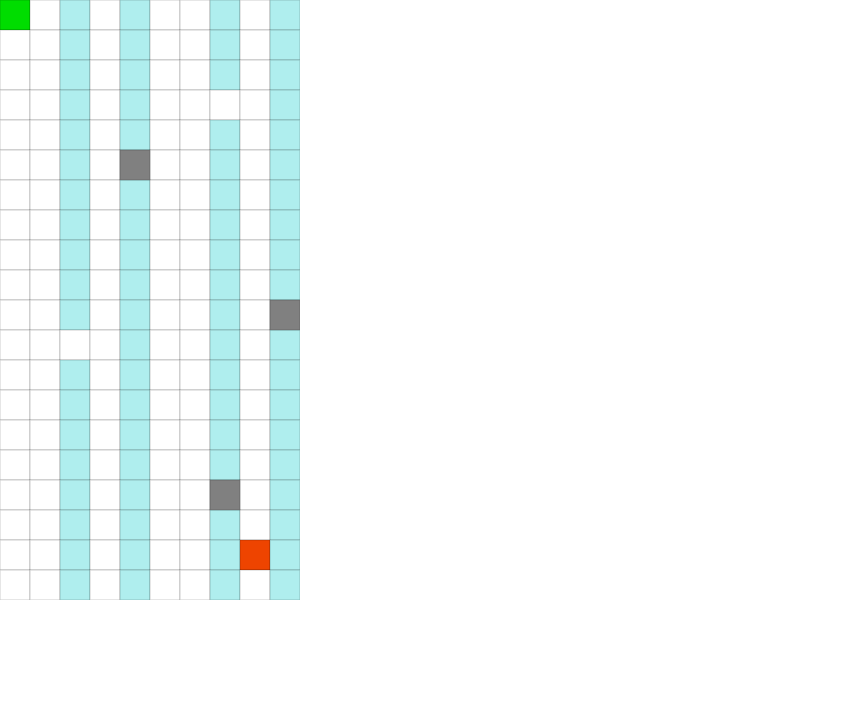
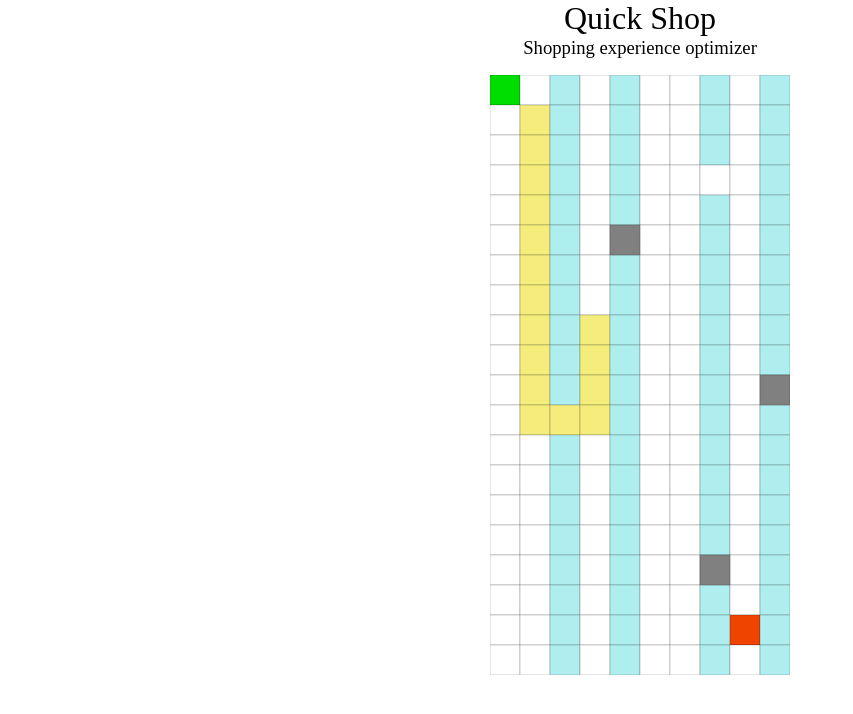
Before and after one commit to mumahack/QuickShop, a website: page public/index.html in a window 1280 px wide. Shown: the whole page, without its empty margins (0-853 px from the left). Drawn offline with Linux system fonts and the light colour scheme.

Commit message:
added path attibute

```diff
--- a/public/css/style.css
+++ b/public/css/style.css
@@ -2,6 +2,7 @@ body {
     padding: 0px;
     margin: 0px;
     overflow: hidden;
+    text-align: center;
 }
 
 input {
--- a/public/index.html
+++ b/public/index.html
@@ -29,8 +29,12 @@
     <script type="text/javascript" src="./js/main.js"></script>
   </head>
   <body>
+    <h1>Quick Shop</h1>
+    <h3>Shopping experience optimizer</h3>
+
+    </p>
+
     <div id="draw_area"></div>
-
     <div id="algorithm_panel" class="panel right_panel" style="display:none"/>
   </body>
 </html>
--- a/public/js/controller.js
+++ b/public/js/controller.js
@@ -496,6 +496,9 @@ $.extend(Controller, {
                     case 4:
                         this.setWalkableAt(i,j,false);
                     break;
+                    case 5:
+                        this.setPathAt(i,j);
+                    break;
                 }
 
             }
@@ -519,6 +522,9 @@ $.extend(Controller, {
         this.grid.setWalkableAt(gridX, gridY, walkable);
         View.setAttributeAt(gridX, gridY, 'walkable', walkable);
     },
+    setPathAt: function(gridX, gridY) {
+         View.setAttributeAt(gridX, gridY, 'path');
+    },
     isStartPos: function(gridX, gridY) {
         return gridX === this.startX && gridY === this.startY;
     },
--- a/public/js/matrix.js
+++ b/public/js/matrix.js
@@ -4,17 +4,17 @@
  */
 var matrix = [
   [2, 0, 1, 0, 1, 0, 0, 1, 0, 1],
-  [0, 0, 1, 0, 1, 0, 0, 1, 0, 1],
-  [0, 0, 1, 0, 1, 0, 0, 1, 0, 1],
-  [0, 0, 1, 0, 1, 0, 0, 0, 0, 1],
-  [0, 0, 1, 0, 1, 0, 0, 1, 0, 1],
-  [0, 0, 1, 0, 4, 0, 0, 1, 0, 1],
-  [0, 0, 1, 0, 1, 0, 0, 1, 0, 1],
-  [0, 0, 1, 0, 1, 0, 0, 1, 0, 1],
-  [0, 0, 1, 0, 1, 0, 0, 1, 0, 1],
-  [0, 0, 1, 0, 1, 0, 0, 1, 0, 1],
-  [0, 0, 1, 0, 1, 0, 0, 1, 0, 4],
-  [0, 0, 0, 0, 1, 0, 0, 1, 0, 1],
+  [0, 5, 1, 0, 1, 0, 0, 1, 0, 1],
+  [0, 5, 1, 0, 1, 0, 0, 1, 0, 1],
+  [0, 5, 1, 0, 1, 0, 0, 0, 0, 1],
+  [0, 5, 1, 0, 1, 0, 0, 1, 0, 1],
+  [0, 5, 1, 0, 4, 0, 0, 1, 0, 1],
+  [0, 5, 1, 0, 1, 0, 0, 1, 0, 1],
+  [0, 5, 1, 0, 1, 0, 0, 1, 0, 1],
+  [0, 5, 1, 5, 1, 0, 0, 1, 0, 1],
+  [0, 5, 1, 5, 1, 0, 0, 1, 0, 1],
+  [0, 5, 1, 5, 1, 0, 0, 1, 0, 4],
+  [0, 5, 5, 5, 1, 0, 0, 1, 0, 1],
   [0, 0, 1, 0, 1, 0, 0, 1, 0, 1],
   [0, 0, 1, 0, 1, 0, 0, 1, 0, 1],
   [0, 0, 1, 0, 1, 0, 0, 1, 0, 1],
--- a/public/js/view.js
+++ b/public/js/view.js
@@ -27,6 +27,10 @@ var View = {
         },
         closed: {
             fill: '#afeeee',
+            'stroke-opacity': 0.2,
+        },
+        path: {
+            fill: '#f4ed7c',
             'stroke-opacity': 0.2,
         },
         failed: {
@@ -140,6 +144,9 @@ var View = {
         case 'end':
             this.colorizeNode(this.rects[gridY][gridX], nodeStyle.end.fill);
             this.setCoordDirty(gridX, gridY, true);
+            break;
+        case 'path':
+            this.colorizeNode(this.rects[gridY][gridX], nodeStyle.path.fill);
             break;
         case 'tested':
             color = (value === true) ? nodeStyle.tested.fill : nodeStyle.normal.fill;
```
